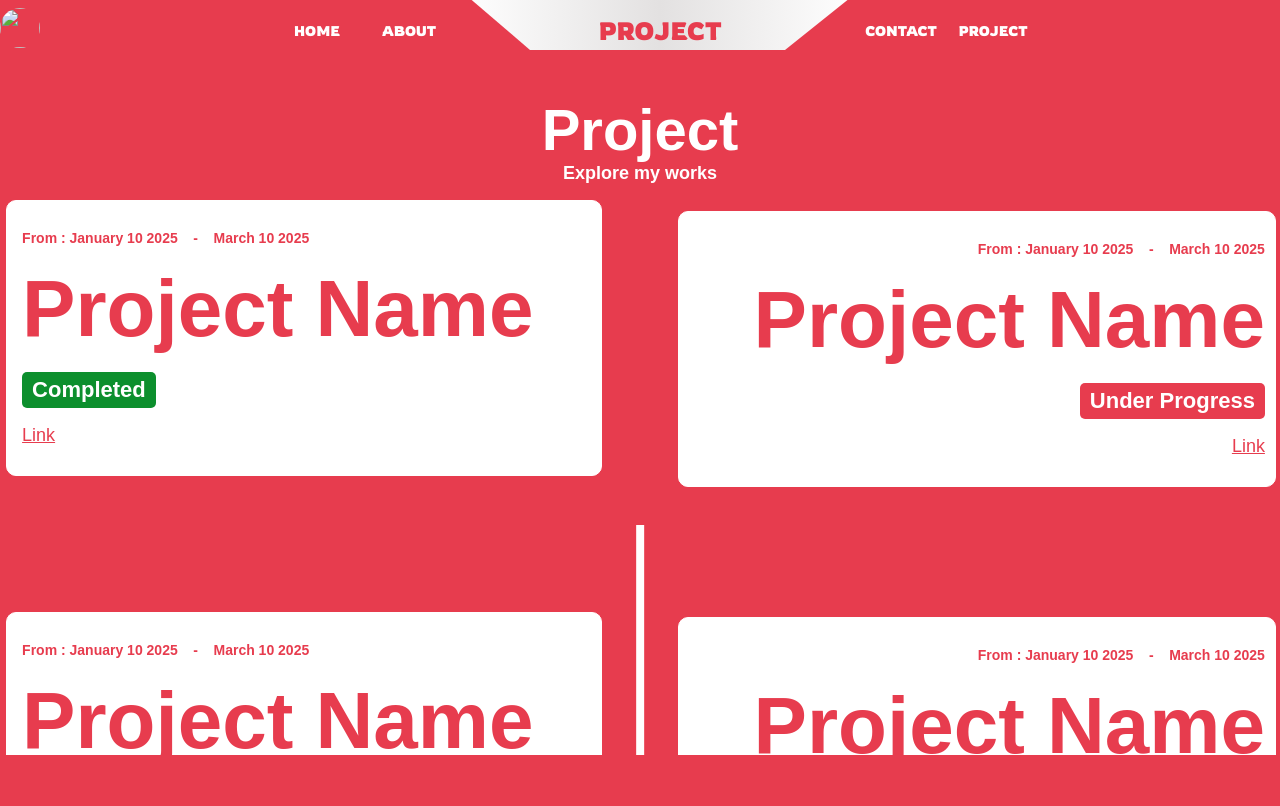
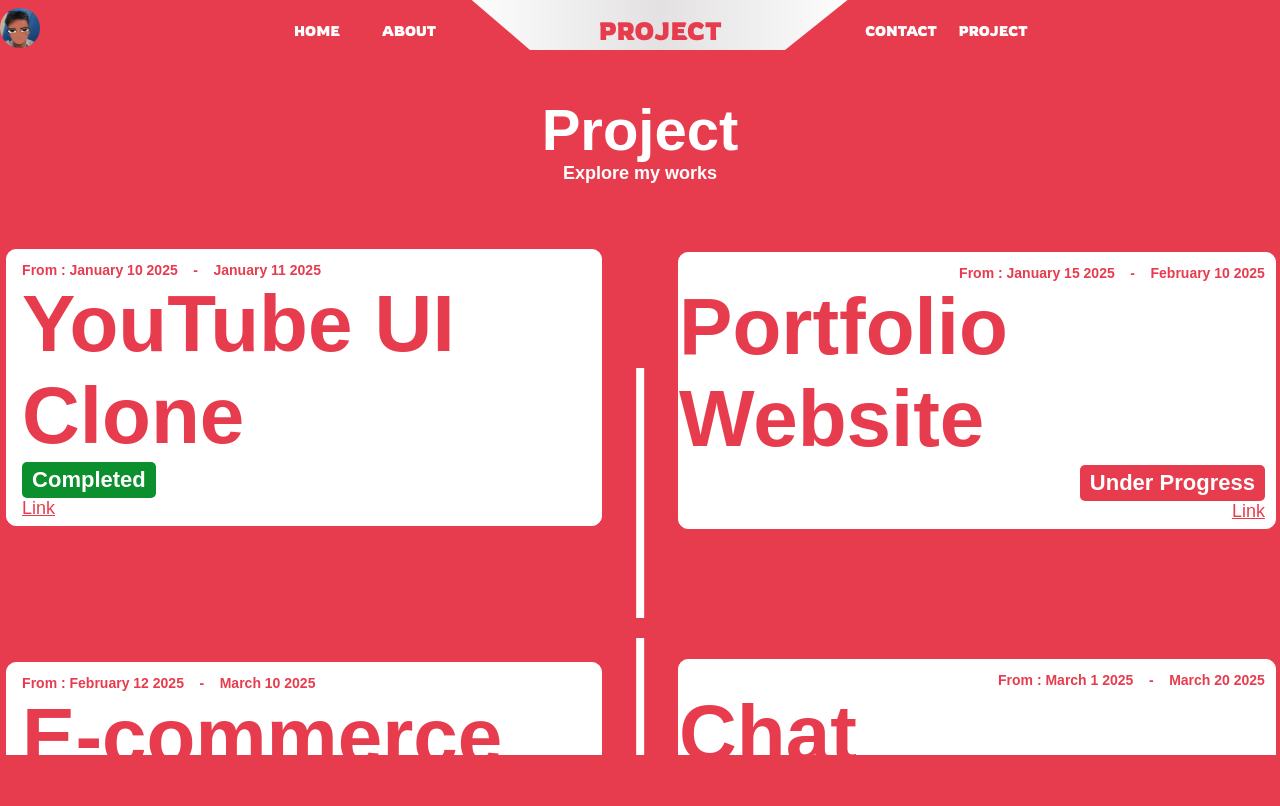
Before and after one commit to Im-gowtham-cd/Portfollio, a plain HTML site: page project.html in a window 1280 px wide. Drawn offline with Linux system fonts and the light colour scheme; some icons are missing; a web font is replaced by a local one.

Commit message:
Project HTML Script Update

```diff
--- a/project.html
+++ b/project.html
@@ -17,7 +17,7 @@
 <body>
     <nav>
         <div class="nav-logo">
-            <img src="../IMAGE/LOGO.webp" alt="">
+            <img src="../IMAGE/PFP.jpg" alt="">
         </div>
         <div class="nav-center">
             <ul class="left">
@@ -42,102 +42,90 @@
             <p>Explore my works</p>
         </div>
         <div class="project">
-            <div class="projectleft">
-                <div class="projectcontainer">
-                    <div class="date">
-                        From : January 10 2025 &nbsp;&nbsp; - &nbsp;&nbsp; March 10 2025
-                    </div>
-                    <div class="name">
-                        <h1>Project Name</h1>
-                    </div>
-                    <div class="status">
-                        <p id="not">Completed</p>
-                    </div>
-                    <a href="">Link</a>
+            <div class="projectleft" id="projectLeft"></div>
+
+            <div class="projectmid">
+                <div class="point"><i class='bxr bx-shield-circle'></i></div>
+                <div class="point">
+                    <div class="line"></div><i class='bxr bx-shield-circle'></i>
                 </div>
-                <div class="projectcontainer">
-                    <div class="date">
-                        From : January 10 2025 &nbsp;&nbsp; - &nbsp;&nbsp; March 10 2025
-                    </div>
-                    <div class="name">
-                        <h1>Project Name</h1>
-                    </div>
-                    <div class="status">
-                        <p id="yep">Under Progress</p>
-                    </div>
-                    <a href="">Link</a>
+                <div class="point">
+                    <div class="line"></div><i class='bxr bx-shield-circle'></i>
                 </div>
-                <div class="projectcontainer">
-                    <div class="date">
-                        From : January 10 2025 &nbsp;&nbsp; - &nbsp;&nbsp; March 10 2025
-                    </div>
-                    <div class="name">
-                        <h1>Project Name</h1>
-                    </div>
-                    <div class="status">
-                        <p id="yep">Under Progress</p>
-                    </div>
-                    <a href="">Link</a>
+                <div class="point">
+                    <div class="line"></div><i class='bxr bx-shield-circle'></i>
                 </div>
             </div>
-            <div class="projectmid">
-                <div class="point">
-                    <!-- <div class="line"></div> -->
-                    <i class='bxr  bx-shield-circle'></i>
-                </div>
-                <div class="point">
-                    <div class="line"></div>
-                    <i class='bxr  bx-shield-circle'></i>
-                </div>
-                <div class="point">
-                    <div class="line"></div>
-                    <i class='bxr  bx-shield-circle'></i>
-                </div>
-                <div class="point">
-                    <div class="line"></div>
-                    <i class='bxr  bx-shield-circle'></i>
-                </div>
+
+            <div class="projectright" id="projectRight"></div>
+        </div>
+
+    </div>
+
+    <script>
+        const projects = [
+            {
+                name: "YouTube UI Clone",
+                from: "January 10 2025",
+                to: "January 11 2025",
+                status: "Completed",
+                link: "#"
+            },
+            {
+                name: "Portfolio Website",
+                from: "January 15 2025",
+                to: "February 10 2025",
+                status: "Under Progress",
+                link: "#"
+            },
+            {
+                name: "E-commerce App",
+                from: "February 12 2025",
+                to: "March 10 2025",
+                status: "Under Progress",
+                link: "#"
+            },
+            {
+                name: "Chat Application",
+                from: "March 1 2025",
+                to: "March 20 2025",
+                status: "Completed",
+                link: "#"
+            }
+        ];
+
+        const leftContainer = document.getElementById("projectLeft");
+        const rightContainer = document.getElementById("projectRight");
+
+        projects.forEach((project, index) => {
+            const projectBox = document.createElement("div");
+            projectBox.className = index % 2 === 0
+                ? "projectcontainer"
+                : "projectcontainerright";
+
+            projectBox.innerHTML = `
+            <div class="date">
+                From : ${project.from} &nbsp;&nbsp; - &nbsp;&nbsp; ${project.to}
             </div>
-            <div class="projectright">
-                <div class="projectcontainerright">
-                    <div class="date">
-                        From : January 10 2025 &nbsp;&nbsp; - &nbsp;&nbsp; March 10 2025
-                    </div>
-                    <div class="name">
-                        <h1>Project Name</h1>
-                    </div>
-                    <div class="status">
-                        <p id="yep">Under Progress</p>
-                    </div>
-                    <a href="">Link</a>
-                </div>
-                <div class="projectcontainerright">
-                    <div class="date">
-                        From : January 10 2025 &nbsp;&nbsp; - &nbsp;&nbsp; March 10 2025
-                    </div>
-                    <div class="name">
-                        <h1>Project Name</h1>
-                    </div>
-                    <div class="status">
-                        <p id="not">Completed</p>
-                    </div>
-                    <a href="">Link</a>
-                </div>
-                <div class="projectcontainerright">
-                    <div class="date">
-                        From : January 10 2025 &nbsp;&nbsp; - &nbsp;&nbsp; March 10 2025
-                    </div>
-                    <div class="name">
-                        <h1>Project Name</h1>
-                    </div>
-                    <div class="status">
-                        <p id="not">Completed</p>
-                    </div>
-                    <a href="">Link</a>
-                </div>
+            <div class="name">
+                <h1>${project.name}</h1>
             </div>
-        </div>
-    </div>
+            <div class="status">
+                <p id="${project.status === 'Completed' ? 'not' : 'yep'}">
+                    ${project.status}
+                </p>
+            </div>
+            <a href="${project.link}" target="_blank">Link</a>
+        `;
+
+            if (index % 2 === 0) {
+                leftContainer.appendChild(projectBox);
+            } else {
+                rightContainer.appendChild(projectBox);
+            }
+        });
+    </script>
+
 </body>
 
 </html>
```
